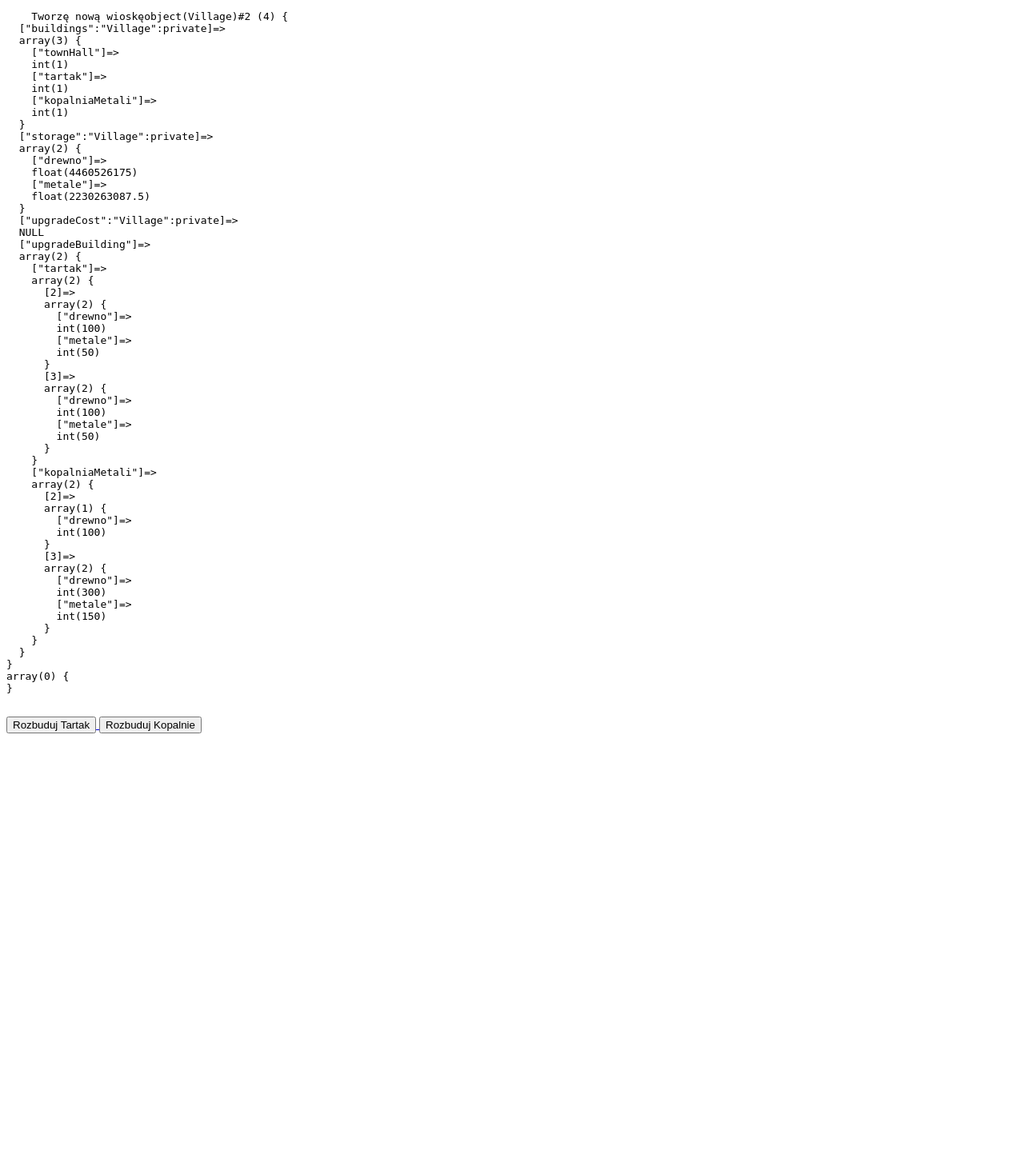
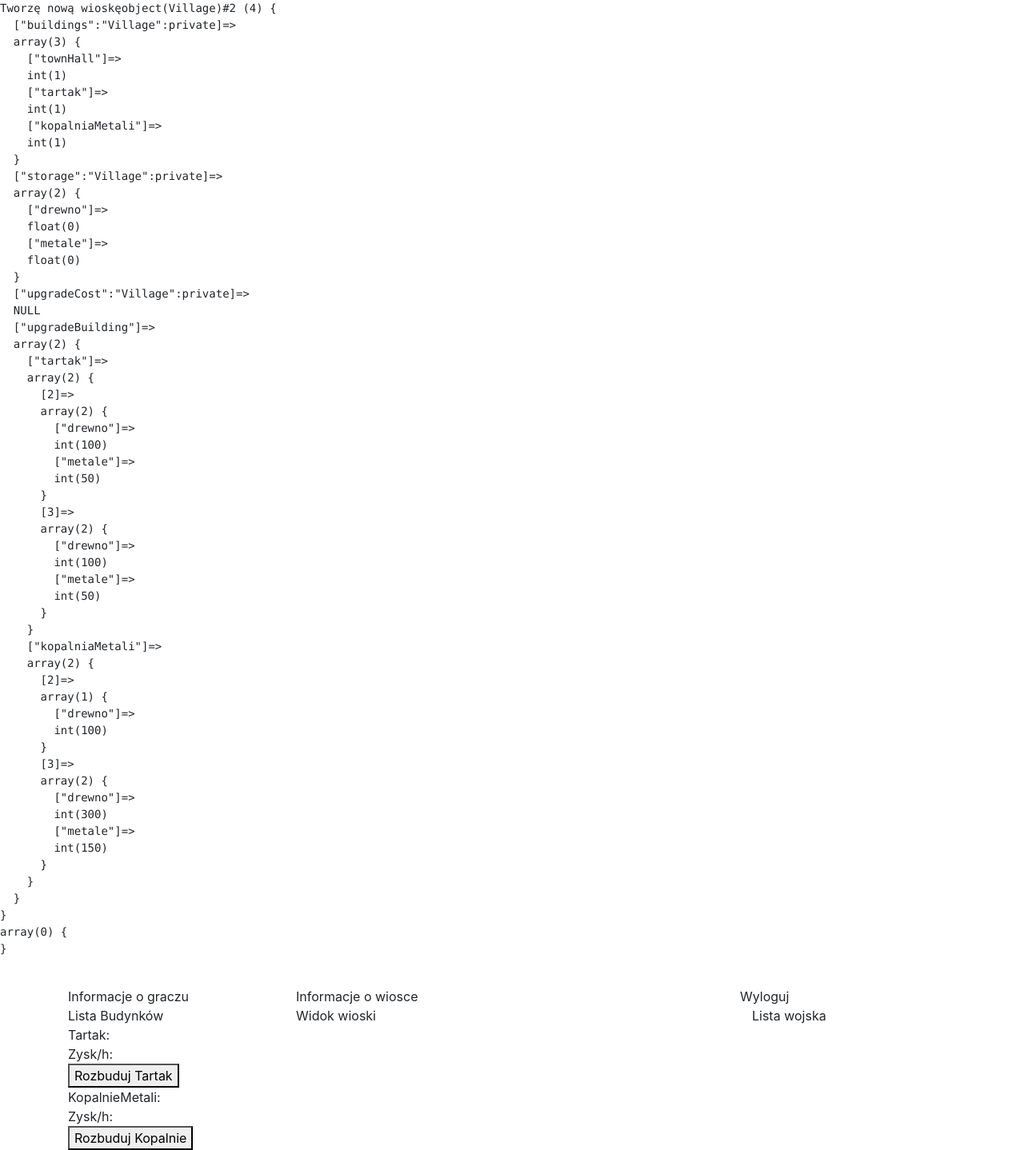
Before and after one commit to Project-Ascension-to-Heaven/Giera, a PHP site: page /sandbox/index.php in a window 1280 px wide. Shown: the whole page at 80% size. Before the commit the page ends 917 px from the top, so only its background shows below. Run offline with PHP 8.4, Linux system fonts and the light colour scheme.

Commit message:
Więcej już nie moge

```diff
--- a/sandbox/Villageclass.php
+++ b/sandbox/Villageclass.php
@@ -73,6 +73,31 @@
         $this->buildings[$buildingName] += 1;
         return true;
     }
+    public function showHourGain(string $resource) : string
+    {
+        switch($resource){
+            case 'wood';
+                return $this->drewnoGain(3600);
+        break;
+            case 'metale';
+                return $this->metaleGain(3600);
+        break;
+        default:
+            echo "Nie ma takiego surowca!";
+        break;
+        }
+    }
+    public function showStorage(string $resource) : string
+    {
+        if(isset($this->storage[$resource]))
+        {
+            return floor($this->storage[$resource]);
+        }
+        else
+        {
+            return "Nie ma takiego surowca";
+        }
+    }
 }
 
 
--- a/sandbox/index.php
+++ b/sandbox/index.php
@@ -1,11 +1,3 @@
-<!DOCTYPE html>
-<html lang="en">
-<head>
-    <meta charset="UTF-8">
-    <meta name="viewport" content="width=device-width, initial-scale=1.0">
-    <title>Document</title>
-</head>
-<body>
 <pre>
 <?php
         require('./Villageclass.php');
@@ -17,7 +9,7 @@
             echo "Tworzę nową wioskę";
             $v = new Village();
             $_SESSION['v'] = $v;
-            $deltaTime = time();
+            $deltaTime = 0;
         }
         else
         {
@@ -59,9 +51,53 @@
 
     ?>
     </pre>
+
+<!DOCTYPE html>
+<html lang="en">
+<head>
+    <meta charset="UTF-8">
+    <meta name="viewport" content="width=device-width, initial-scale=1.0">
+    <title>Document</title>
+    <link rel="stylesheet" href="https://cdn.jsdelivr.net/npm/bootstrap@4.5.3/dist/css/bootstrap.min.css" integrity="sha384-TX8t27EcRE3e/ihU7zmQxVncDAy5uIKz4rEkgIXeMed4M0jlfIDPvg6uqKI2xXr2" crossorigin="anonymous">
+</head>
+<body>
+    <div class="container">
+        <header class="row">
+            <div class="col-12 col-md-3">
+                Informacje o graczu
+            </div>
+            <div class="col-12 col-md-6">
+                Informacje o wiosce
+            </div>
+            <div clas="col-12 col-md-3">
+                Wyloguj
+            </div>
+        </header>
+        <main class="row">
+            <div class="col-12 col-md-3">
+                Lista Budynków<br>
+                Tartak: <br>
+                Zysk/h: <?php $v->showHourGain("wood"); ?> <br>
             <a href="index.php?action=upgradeBuilding&building=tartak">
                 <button>Rozbuduj Tartak</button>
+            </a><br>
+                KopalnieMetali: <br>
+                Zysk/h: <?php $v->showHourGain("metale"); ?> <br>
             <a href="index.php?action=upgradeBuilding&building=kopalniaMetali">
                 <button>Rozbuduj Kopalnie</button>
+            </a><br>
+            </div>
+            <div class="col-12 col-md-6">
+                Widok wioski
+            </div>
+            <div class="col-12 col-md-3">
+                Lista wojska
+            </div>
+        </main>
+        <footer class="row">
+    </div>
+
+    <script src="https://code.jquery.com/jquery-3.5.1.slim.min.js" integrity="sha384-DfXdz2htPH0lsSSs5nCTpuj/zy4C+OGpamoFVy38MVBnE+IbbVYUew+OrCXaRkfj" crossorigin="anonymous"></script>
+<script src="https://cdn.jsdelivr.net/npm/bootstrap@4.5.3/dist/js/bootstrap.bundle.min.js" integrity="sha384-ho+j7jyWK8fNQe+A12Hb8AhRq26LrZ/JpcUGGOn+Y7RsweNrtN/tE3MoK7ZeZDyx" crossorigin="anonymous"></script>
 </body>
 </html>
```
Lines whose indentation alone changed are shown as unchanged.
